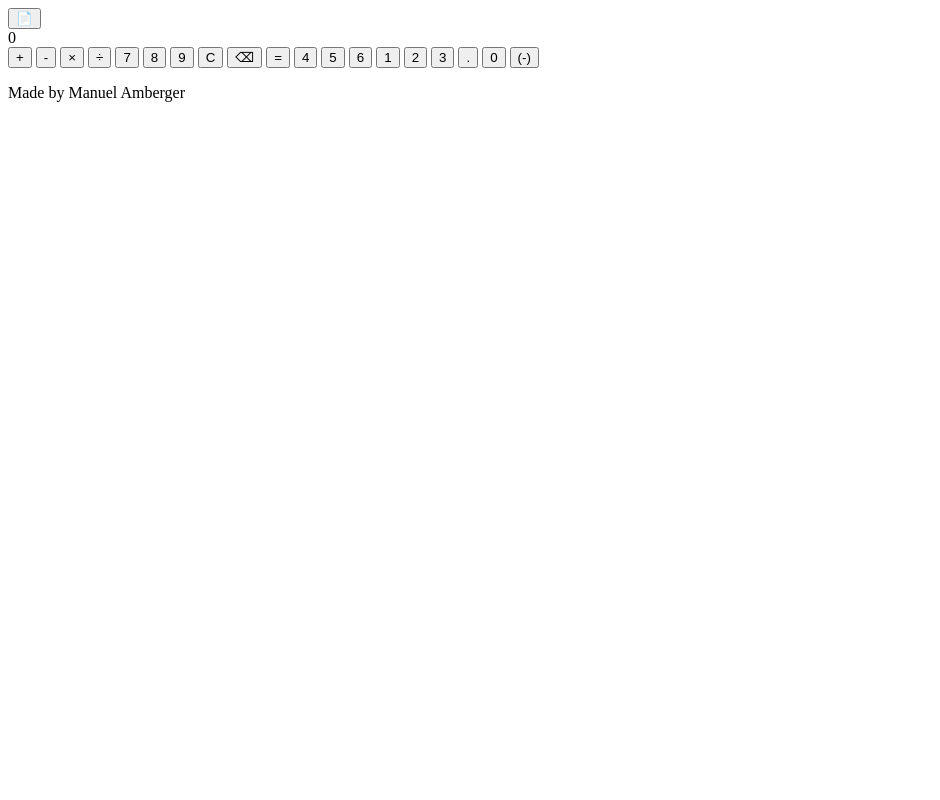
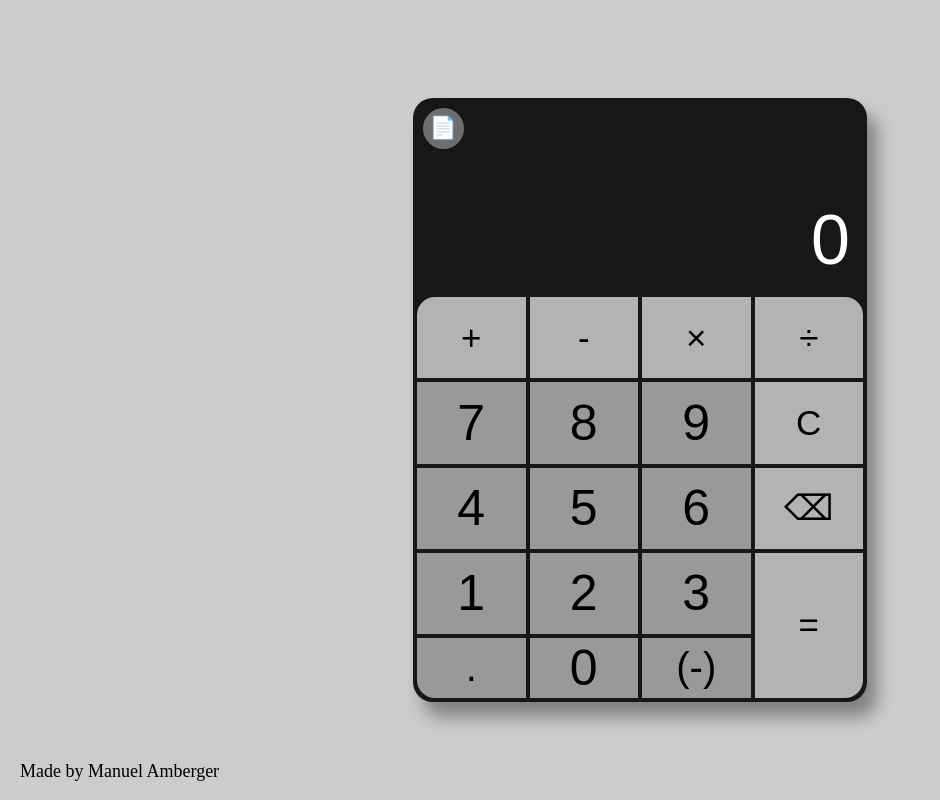
Before and after one commit to ma2010ma/HTML-CSS-JS-Calculator, a plain HTML site: page index.html in a window 1280 px wide. Shown: the whole page, without its empty margins (0-940 px from the left). Drawn offline with Linux system fonts and the light colour scheme.

Commit message:
Fix stylesheet link and clean up HTML
Updated stylesheet link and formatted HTML structure.

```diff
--- a/index.html
+++ b/index.html
@@ -4,7 +4,7 @@
         <meta charset="UTF-8">
         <meta name="viewport" content="width=device-width, initial-scale=1.0">
         <title>Taschenrechner</title>
-        <link rel="stylesheet" href="css.css"></link>
+        <link rel="stylesheet" href="style.css"></link>
     </head>
     <body>
         <main>
@@ -43,4 +43,5 @@
 
         <script src="script.js"></script>
     </body>
+
 </html>
```
